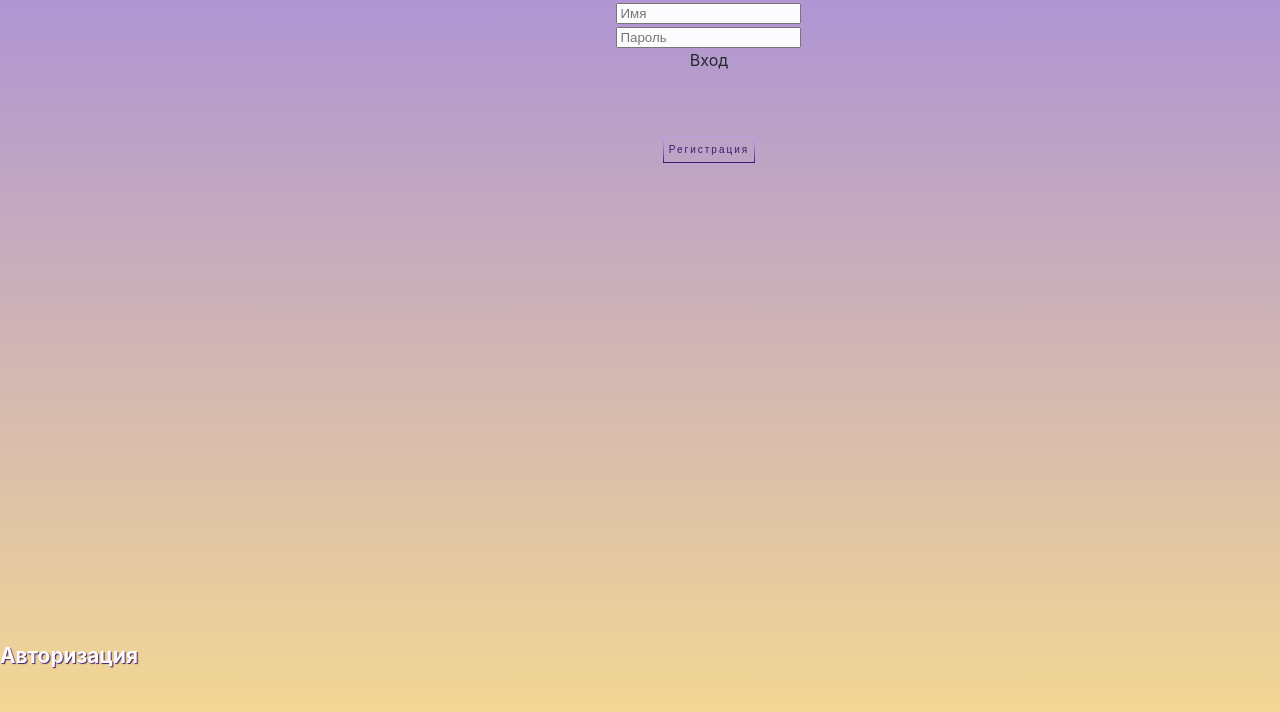
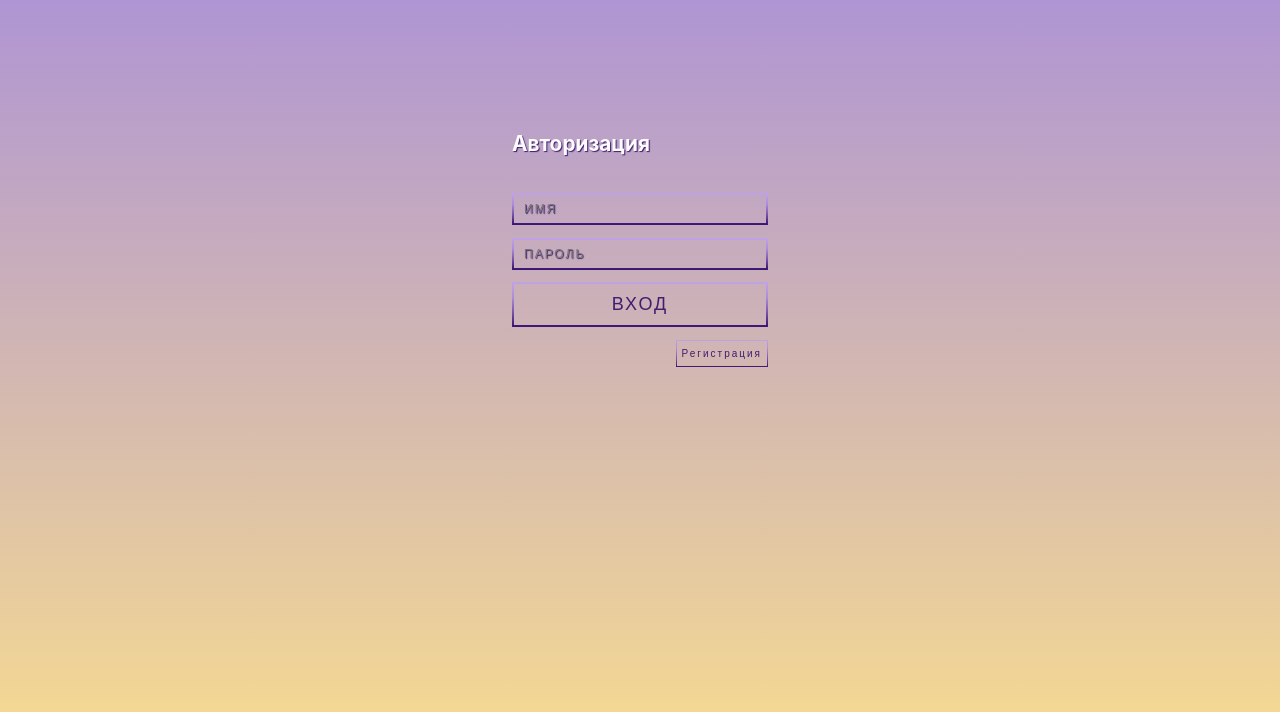
Before and after one commit to DoSomeLight/dosomelight-lk, a React (Create React App) app: page /auth in a window 1280 px wide. Shown: the top 712 px of the page. Built offline with nearby package versions, Linux system fonts and the light colour scheme; no server answers.

Commit message:
refactor

```diff
--- a/src/ROUTES/Auth/auth-styles.scss
+++ b/src/ROUTES/Auth/auth-styles.scss
@@ -5,33 +5,32 @@ $button: #e6b333;
 $border: #22272d;
 
 .auth {
-
-}
-
-.clear {
-    clear: both;
-}
-
-// #man-people-user,
-// #lock-locker {
-//     fill: white;
-// }
-
-.wrapper {
+    // обертка формы
+    &--wrapper {
         width: 20%;
         margin-left: auto;
         margin-right: auto;
         margin-top: auto;
         //margin:12% auto;
-}
-.wrapper-left {
+
+        // стиль формы
+        &--form {
+            //position:relative;
+            align-items: center;
+            display: flex;
+            flex-direction: column;
+            justify-content: center;
+
+            // стиль выравнивания влево
+            &--align_left {
                 width: 100%;
                 display: flex;
                 flex-direction: row;
                 justify-content: left;
                 align-content: end;
             }
-.wrapper-right {
+
+            &--align_right {
                 width: 100%;
                 display: flex;
                 flex-direction: row;
@@ -39,27 +38,42 @@ $border: #22272d;
                 align-content: end;
             }
 
-.form_main {
-    //position:relative;
-    align-items: center;
-    display: flex;
-    flex-direction: column;
-    justify-content: center;
+            // обертка инпутов
+            &--input_wrapper {
+                width: 100%;
+
+                // стили инпутов (логин,пароль)
+                & > * {
+                    width: 100%;
+                    height: auto;
+                    text-transform: uppercase;
+                    border-radius: 3px;
+                    font-size: 0.8em;
+                    text-decoration: none;
+                    color: transparent;
+                    display: inline-block;
+                    position: relative;
+                    padding: 7px 10px;
+                    border: 2px solid;
+                    border-image: linear-gradient(180deg, #bfa3e7, #ad8cdd, #7a55ad, #391072);
+                    border-image-slice: 1;
+                    margin-top: 5%;
+                    font-family: "Montserrat", sans-serif;
+                    font-size: 12px;
+                    overflow: hidden;
+                    letter-spacing: 2px;
+                    transition: 0.8s cubic-bezier(0.165, 0.84, 0.44, 1);
+                    background: transparent;
+                    text-align: left;
+                    text-shadow: 1px 1px 1px #3c196d;
+
+                    &:hover {
+                        background: #aac8de;
                     }
-
-.sign-in {
-    float: left;
-    color: #ffffff;
-    font-size: 1.3em;
-    margin-top: 50%;
-    text-shadow: 1px 1px 1px #3c196d;
-    //border:1px solid rgb(99, 12, 165);
-    &:hover {
-        color: #aac8de;
                 }
             }
 
-.sign_in {
+            &--submit_btn {
                 &::before {
                     bottom: 0;
                     left: 0;
@@ -134,6 +148,33 @@ $border: #22272d;
                     height: fit-content;
                     width: fit-content;
                 }
+            }
+        }
+    }
+}
+
+.clear {
+    clear: both;
+}
+
+// #man-people-user,
+// #lock-locker {
+//     fill: white;
+// }
+
+.sign-in {
+    float: left;
+    color: #ffffff;
+    font-size: 1.3em;
+    margin-top: 50%;
+    text-shadow: 1px 1px 1px #3c196d;
+    //border:1px solid rgb(99, 12, 165);
+    &:hover {
+        color: #aac8de;
+    }
+}
+
+.sign_in {
 }
 
 .registr {
@@ -213,66 +254,33 @@ $border: #22272d;
     }
 }
 
-.div_in {
-    width: 100%;
-}
+// .div_in input[type="password"] {
+//     width: 100%;
+//     height: auto;
+//     text-transform: uppercase;
+//     border-radius: 3px;
+//     font-size: 0.8em;
+//     text-decoration: none;
+//     color: #ffffff;
+//     display: inline-block;
+//     position: relative;
+//     padding: 7px 10px;
+//     border: 2px solid;
+//     border-image: linear-gradient(180deg, #bfa3e7, #ad8cdd, #7a55ad, #391072);
+//     border-image-slice: 1;
+//     margin-top: 5%;
+//     font-family: "Montserrat", sans-serif;
+//     font-size: 12px;
+//     overflow: hidden;
+//     letter-spacing: 2px;
+//     transition: 0.8s cubic-bezier(0.165, 0.84, 0.44, 1);
+//     background: transparent;
+//     text-shadow: 1px 1px 1px #3c196d;
 
-.div_in input[type="text"] {
-    width: 100%;
-    height: auto;
-    text-transform: uppercase;
-    border-radius: 3px;
-    font-size: 0.8em;
-    text-decoration: none;
-    color: #ffffff;
-    display: inline-block;
-    position: relative;
-    padding: 7px 10px;
-    border: 2px solid;
-    border-image: linear-gradient(180deg, #bfa3e7, #ad8cdd, #7a55ad, #391072);
-    border-image-slice: 1;
-    margin-top: 5%;
-    font-family: "Montserrat", sans-serif;
-    font-size: 12px;
-    overflow: hidden;
-    letter-spacing: 2px;
-    transition: 0.8s cubic-bezier(0.165, 0.84, 0.44, 1);
-    background: transparent;
-    text-align: left;
-    text-shadow: 1px 1px 1px #3c196d;
-
-    &:hover {
-        background: #aac8de;
-    }
-}
-
-.div_in input[type="password"] {
-    width: 100%;
-    height: auto;
-    text-transform: uppercase;
-    border-radius: 3px;
-    font-size: 0.8em;
-    text-decoration: none;
-    color: #ffffff;
-    display: inline-block;
-    position: relative;
-    padding: 7px 10px;
-    border: 2px solid;
-    border-image: linear-gradient(180deg, #bfa3e7, #ad8cdd, #7a55ad, #391072);
-    border-image-slice: 1;
-    margin-top: 5%;
-    font-family: "Montserrat", sans-serif;
-    font-size: 12px;
-    overflow: hidden;
-    letter-spacing: 2px;
-    transition: 0.8s cubic-bezier(0.165, 0.84, 0.44, 1);
-    background: transparent;
-    text-shadow: 1px 1px 1px #3c196d;
-
-    &:hover {
-        background: #aac8de;
-    }
-}
+//     &:hover {
+//         background: #aac8de;
+//     }
+// }
 
 // .formInput--auth {
 //     flex-direction: column;
```
Lines whose indentation alone changed are shown as unchanged.
